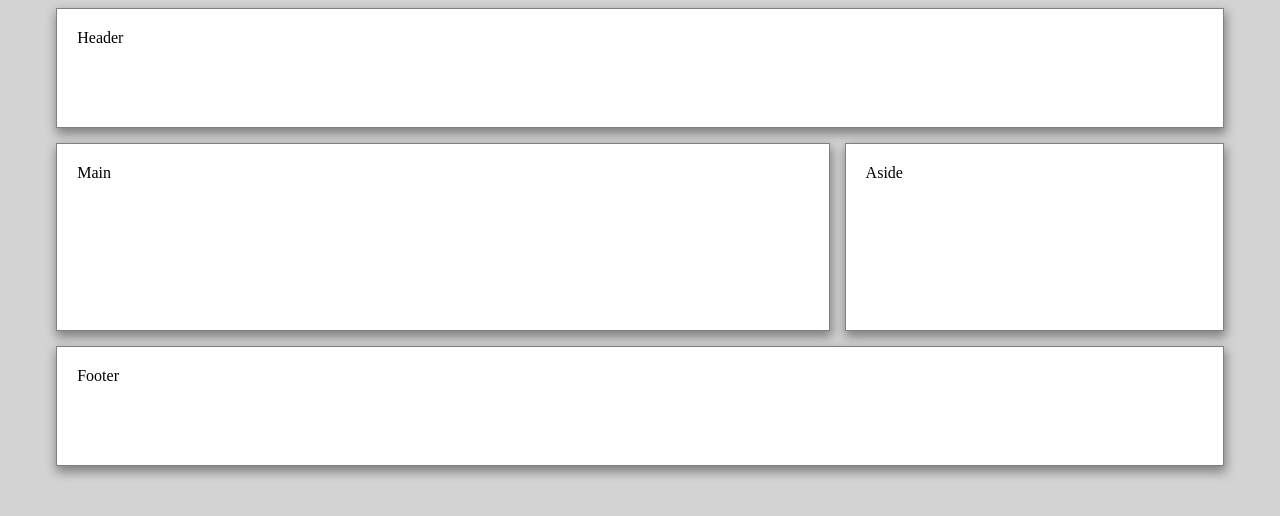
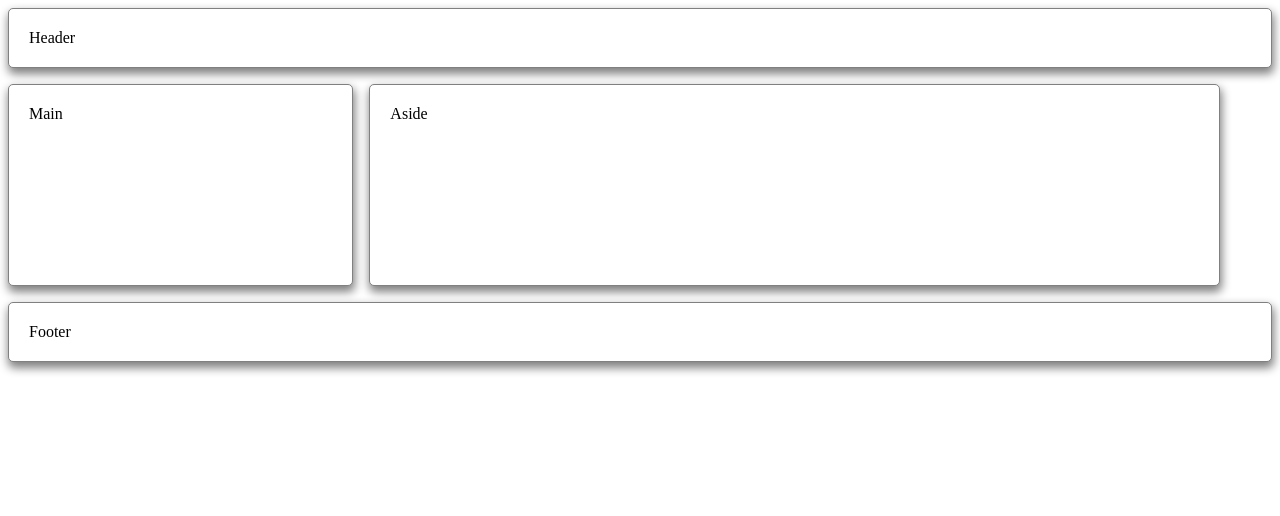
Before and after one commit to mariyaKPetkova/html-css, a plain HTML site: page Flexbox/01_Flexbox-Layout/index.html in a window 1280 px wide. Drawn offline with Linux system fonts and the light colour scheme.

Commit message:
add solution

```diff
--- a/Flexbox/01_Flexbox-Layout/index.html
+++ b/Flexbox/01_Flexbox-Layout/index.html
@@ -5,7 +5,7 @@
     <meta http-equiv="X-UA-Compatible" content="IE=edge">
     <meta name="viewport" content="width=device-width, initial-scale=1.0">
     <link rel="stylesheet" href="style.css">
-    <title>Document</title>
+    <title>Flexbox Layout</title>
 </head>
 <body>
     <header>Header</header>
--- a/Flexbox/01_Flexbox-Layout/style.css
+++ b/Flexbox/01_Flexbox-Layout/style.css
@@ -1,4 +1,5 @@
-body{
+/* solution with GRID */
+/* body{
     background-color: lightgray;
     display: grid;
     grid-template-columns: repeat(3, 30%);
@@ -31,4 +32,31 @@ aside{
 }
 footer{
     grid-area: footer;
+} */
+body{
+    display: flex;
+    flex-wrap: wrap;
+    gap: 1rem;
 }
+header, main, aside, footer{
+    border-radius: 5px;
+    background-color: white;
+    border: 1px solid gray;
+    box-shadow: 1px 5px 10px 1px gray;
+    padding: 20px;
+    width: 130px;
+
+}
+header, footer{
+    flex-basis: 100%;
+}
+main,aside{
+    height: 160px;
+}
+main{
+    flex-basis: 24%;
+
+}
+aside{
+    flex-basis: 64%;
+}
```
Also changed, not shown: 1 other file.
